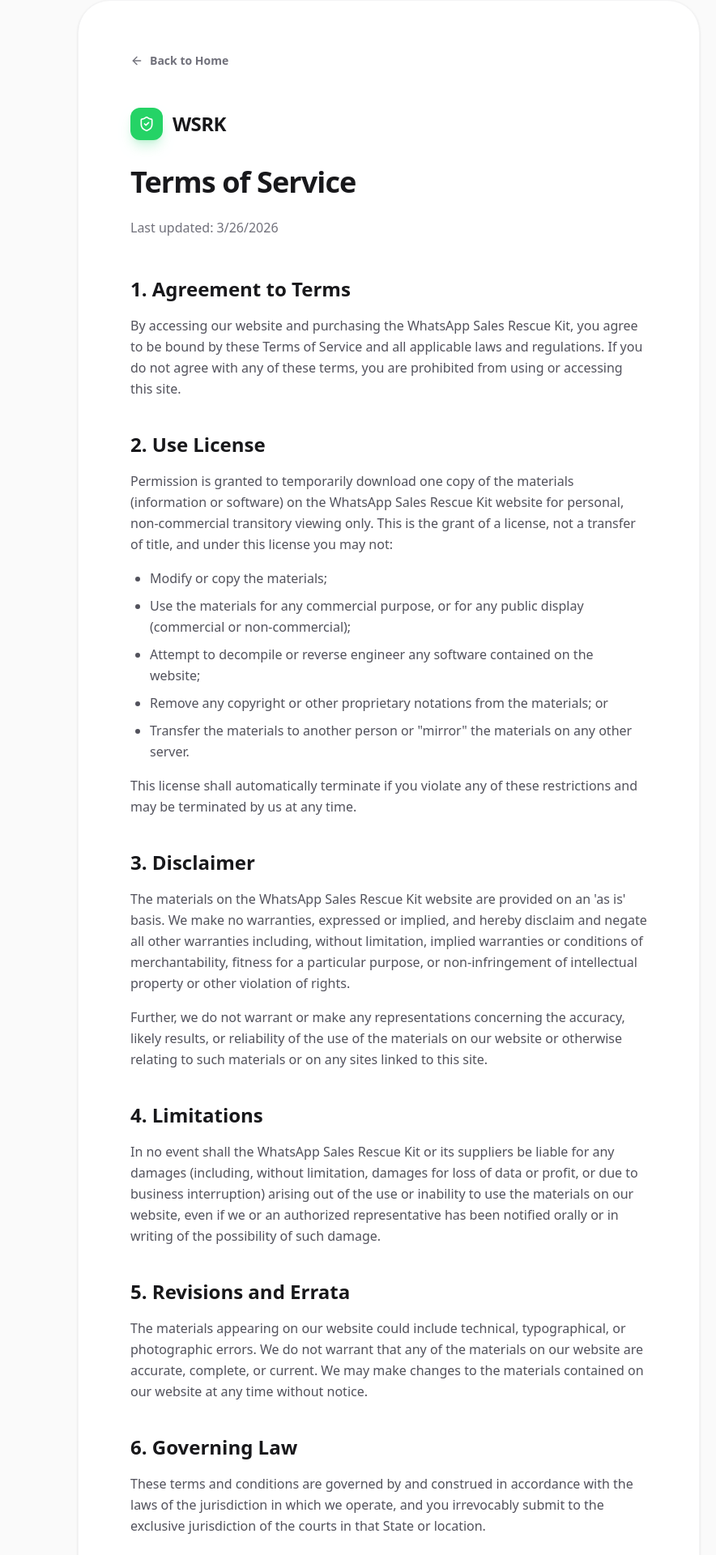
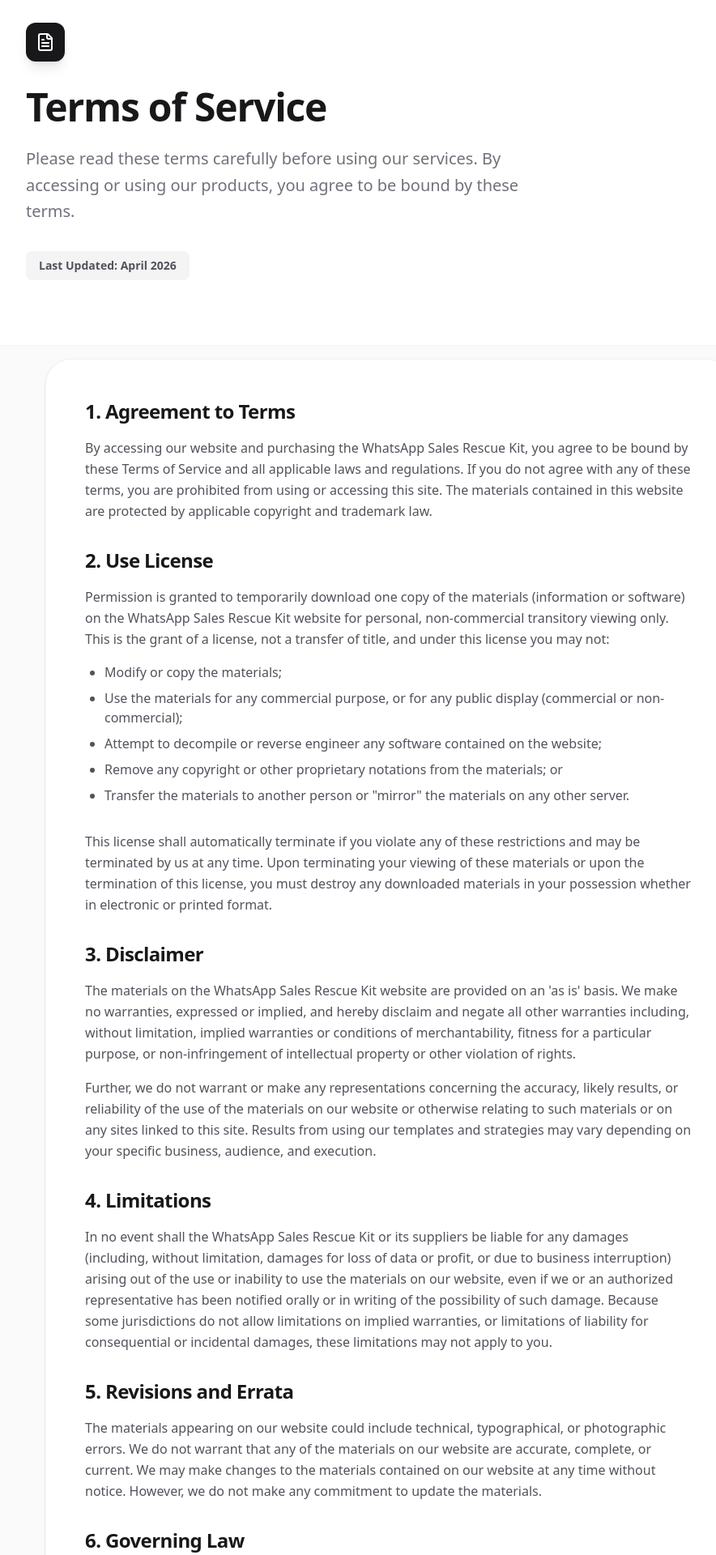
Before and after one commit to jaimz247/wsrk-landing-page, a React (Vite) app: page /terms-of-service in a window 1280 px wide. Shown: the part 80-2000 px from the top of the page at 81% size, without its empty margins (160-1044 px from the left). Built offline with nearby package versions, Linux system fonts and the light colour scheme.

Commit message:
feat: Add support center page and route
Introduces a new Support Center page and integrates it into the application's routing. This includes updating navigation links and creating the necessary React component and routes to access support information and FAQs.

```diff
--- a/src/App.tsx
+++ b/src/App.tsx
@@ -1243,7 +1243,7 @@
             <a href="https://app.chatsalesrescue.com/access" className="hover:text-zinc-900 transition-colors">Member Login</a>
             <Link to="/terms-of-service" className="hover:text-zinc-900 transition-colors">Terms of Service</Link>
             <Link to="/privacy-policy" className="hover:text-zinc-900 transition-colors">Privacy Policy</Link>
-            <a href="#" className="hover:text-zinc-900 transition-colors">Support Center</a>
+            <Link to="/support-center" className="hover:text-zinc-900 transition-colors">Support Center</Link>
           </div>
         </div>
       </footer>
--- a/src/main.tsx
+++ b/src/main.tsx
@@ -4,6 +4,7 @@
 import App from './App.tsx';
 import PrivacyPolicy from './pages/PrivacyPolicy.tsx';
 import TermsOfService from './pages/TermsOfService.tsx';
+import SupportCenter from './pages/SupportCenter.tsx';
 import './index.css';
 
 createRoot(document.getElementById('root')!).render(
@@ -13,6 +14,7 @@
         <Route path="/" element={<App />} />
         <Route path="/privacy-policy" element={<PrivacyPolicy />} />
         <Route path="/terms-of-service" element={<TermsOfService />} />
+        <Route path="/support-center" element={<SupportCenter />} />
       </Routes>
     </BrowserRouter>
   </StrictMode>,
--- a/src/pages/PrivacyPolicy.tsx
+++ b/src/pages/PrivacyPolicy.tsx
@@ -1,67 +1,75 @@
 import React from 'react';
-import { ShieldCheck, ArrowLeft } from 'lucide-react';
+import { ShieldCheck, ArrowLeft, Lock } from 'lucide-react';
 import { Link } from 'react-router-dom';
 
 export default function PrivacyPolicy() {
   return (
-    <div className="min-h-screen bg-zinc-50 text-zinc-900 font-sans antialiased py-20 px-6">
-      <div className="max-w-3xl mx-auto bg-white p-10 md:p-16 rounded-[40px] shadow-sm border border-zinc-100">
+    <div className="min-h-screen bg-zinc-50 text-zinc-900 font-sans antialiased">
+      {/* Header */}
+      <div className="bg-white border-b border-zinc-100 pt-10 pb-20 px-6">
+        <div className="max-w-4xl mx-auto">
           <Link to="/" className="inline-flex items-center gap-2 text-zinc-500 hover:text-zinc-900 font-bold text-sm mb-12 transition-colors">
             <ArrowLeft className="w-4 h-4" />
             Back to Home
           </Link>
 
           <div className="flex items-center gap-3 mb-8">
-          <div className="w-10 h-10 bg-[#25D366] rounded-xl flex items-center justify-center shadow-lg shadow-green-500/20">
-            <ShieldCheck className="w-5 h-5 text-white" />
+            <div className="w-12 h-12 bg-zinc-900 rounded-xl flex items-center justify-center shadow-lg">
+              <Lock className="w-6 h-6 text-white" />
             </div>
-          <span className="font-black text-2xl tracking-tight">WSRK</span>
           </div>
 
-        <h1 className="text-4xl font-black mb-6 tracking-tight">Privacy Policy</h1>
-        <p className="text-zinc-500 font-medium mb-12">Last updated: {new Date().toLocaleDateString()}</p>
+          <h1 className="text-5xl font-black mb-6 tracking-tight">Privacy Policy</h1>
+          <p className="text-xl text-zinc-500 font-medium max-w-2xl leading-relaxed">
+            We are committed to protecting your personal data and respecting your privacy. This policy explains how we handle your information.
+          </p>
+          <div className="mt-8 inline-flex items-center gap-2 px-4 py-2 bg-zinc-100 rounded-lg text-sm font-bold text-zinc-600">
+            Last Updated: April 2026
+          </div>
+        </div>
+      </div>
 
-        <div className="space-y-10 text-zinc-600 leading-relaxed">
-          <section>
-            <h2 className="text-2xl font-bold text-zinc-900 mb-4">1. Introduction</h2>
-            <p>
-              Welcome to the WhatsApp Sales Rescue Kit ("we," "our," or "us"). We respect your privacy and are committed to protecting your personal data. This privacy policy will inform you as to how we look after your personal data when you visit our website and tell you about your privacy rights and how the law protects you.
+      {/* Content */}
+      <div className="max-w-4xl mx-auto px-6 py-16 -mt-12">
+        <div className="bg-white p-8 md:p-12 rounded-[32px] shadow-sm border border-zinc-100">
+          <div className="prose prose-zinc max-w-none">
+            <h2 className="text-2xl font-black text-zinc-900 mb-4 tracking-tight">1. Introduction</h2>
+            <p className="text-zinc-600 leading-relaxed mb-8">
+              Welcome to WhatsApp Sales Rescue ("we," "our," or "us"). We respect your privacy and are committed to protecting your personal data. This privacy policy will inform you as to how we look after your personal data when you visit our website (regardless of where you visit it from) and tell you about your privacy rights and how the law protects you.
             </p>
-          </section>
 
-          <section>
-            <h2 className="text-2xl font-bold text-zinc-900 mb-4">2. The Data We Collect About You</h2>
-            <p>We may collect, use, store and transfer different kinds of personal data about you which we have grouped together as follows:</p>
-            <ul className="list-disc pl-6 mt-4 space-y-2">
-              <li><strong>Identity Data</strong> includes first name, last name, username or similar identifier.</li>
-              <li><strong>Contact Data</strong> includes email address and telephone numbers.</li>
-              <li><strong>Financial Data</strong> includes payment card details (processed securely by our payment providers).</li>
-              <li><strong>Transaction Data</strong> includes details about payments to and from you and other details of products and services you have purchased from us.</li>
-              <li><strong>Technical Data</strong> includes internet protocol (IP) address, your login data, browser type and version, time zone setting and location, browser plug-in types and versions, operating system and platform, and other technology on the devices you use to access this website.</li>
+            <h2 className="text-2xl font-black text-zinc-900 mb-4 tracking-tight">2. The Data We Collect About You</h2>
+            <p className="text-zinc-600 leading-relaxed mb-4">
+              Personal data, or personal information, means any information about an individual from which that person can be identified. We may collect, use, store and transfer different kinds of personal data about you which we have grouped together as follows:
+            </p>
+            <ul className="list-disc pl-6 mb-8 text-zinc-600 space-y-2">
+              <li><strong className="text-zinc-900">Identity Data:</strong> includes first name, last name, username or similar identifier.</li>
+              <li><strong className="text-zinc-900">Contact Data:</strong> includes email address and telephone numbers.</li>
+              <li><strong className="text-zinc-900">Financial Data:</strong> includes payment card details (processed securely by our payment providers; we do not store full card details).</li>
+              <li><strong className="text-zinc-900">Transaction Data:</strong> includes details about payments to and from you and other details of products and services you have purchased from us.</li>
+              <li><strong className="text-zinc-900">Technical Data:</strong> includes internet protocol (IP) address, your login data, browser type and version, time zone setting and location, and other technology on the devices you use to access this website.</li>
             </ul>
-          </section>
 
-          <section>
-            <h2 className="text-2xl font-bold text-zinc-900 mb-4">3. How We Use Your Personal Data</h2>
-            <p>We will only use your personal data when the law allows us to. Most commonly, we will use your personal data in the following circumstances:</p>
-            <ul className="list-disc pl-6 mt-4 space-y-2">
-              <li>Where we need to perform the contract we are about to enter into or have entered into with you.</li>
+            <h2 className="text-2xl font-black text-zinc-900 mb-4 tracking-tight">3. How We Use Your Personal Data</h2>
+            <p className="text-zinc-600 leading-relaxed mb-4">
+              We will only use your personal data when the law allows us to. Most commonly, we will use your personal data in the following circumstances:
+            </p>
+            <ul className="list-disc pl-6 mb-8 text-zinc-600 space-y-2">
+              <li>Where we need to perform the contract we are about to enter into or have entered into with you (e.g., delivering the WhatsApp Sales Rescue Kit).</li>
               <li>Where it is necessary for our legitimate interests (or those of a third party) and your interests and fundamental rights do not override those interests.</li>
               <li>Where we need to comply with a legal obligation.</li>
             </ul>
-          </section>
 
-          <section>
-            <h2 className="text-2xl font-bold text-zinc-900 mb-4">4. Data Security</h2>
-            <p>
-              We have put in place appropriate security measures to prevent your personal data from being accidentally lost, used or accessed in an unauthorized way, altered or disclosed. In addition, we limit access to your personal data to those employees, agents, contractors and other third parties who have a business need to know.
+            <h2 className="text-2xl font-black text-zinc-900 mb-4 tracking-tight">4. Data Security</h2>
+            <p className="text-zinc-600 leading-relaxed mb-8">
+              We have put in place appropriate security measures to prevent your personal data from being accidentally lost, used, or accessed in an unauthorized way, altered, or disclosed. In addition, we limit access to your personal data to those employees, agents, contractors, and other third parties who have a business need to know. They will only process your personal data on our instructions and they are subject to a duty of confidentiality.
             </p>
-          </section>
 
-          <section>
-            <h2 className="text-2xl font-bold text-zinc-900 mb-4">5. Your Legal Rights</h2>
-            <p>Under certain circumstances, you have rights under data protection laws in relation to your personal data, including the right to:</p>
-            <ul className="list-disc pl-6 mt-4 space-y-2">
+            <h2 className="text-2xl font-black text-zinc-900 mb-4 tracking-tight">5. Your Legal Rights</h2>
+            <p className="text-zinc-600 leading-relaxed mb-4">
+              Under certain circumstances, you have rights under data protection laws in relation to your personal data, including the right to:
+            </p>
+            <ul className="list-disc pl-6 mb-8 text-zinc-600 space-y-2">
               <li>Request access to your personal data.</li>
               <li>Request correction of your personal data.</li>
               <li>Request erasure of your personal data.</li>
@@ -70,14 +78,12 @@
               <li>Request transfer of your personal data.</li>
               <li>Right to withdraw consent.</li>
             </ul>
-          </section>
 
-          <section>
-            <h2 className="text-2xl font-bold text-zinc-900 mb-4">6. Contact Us</h2>
-            <p>
-              If you have any questions about this privacy policy or our privacy practices, please contact us at support@chatsalesrescue.com.
+            <h2 className="text-2xl font-black text-zinc-900 mb-4 tracking-tight">6. Contact Us</h2>
+            <p className="text-zinc-600 leading-relaxed mb-8">
+              If you have any questions about this privacy policy or our privacy practices, please contact us at <a href="mailto:support@chatsalesrescue.com" className="text-[#25D366] font-bold hover:underline">support@chatsalesrescue.com</a>.
             </p>
-          </section>
+          </div>
         </div>
       </div>
     </div>
--- a/src/pages/TermsOfService.tsx
+++ b/src/pages/TermsOfService.tsx
@@ -1,81 +1,81 @@
 import React from 'react';
-import { ShieldCheck, ArrowLeft } from 'lucide-react';
+import { ShieldCheck, ArrowLeft, FileText } from 'lucide-react';
 import { Link } from 'react-router-dom';
 
 export default function TermsOfService() {
   return (
-    <div className="min-h-screen bg-zinc-50 text-zinc-900 font-sans antialiased py-20 px-6">
-      <div className="max-w-3xl mx-auto bg-white p-10 md:p-16 rounded-[40px] shadow-sm border border-zinc-100">
+    <div className="min-h-screen bg-zinc-50 text-zinc-900 font-sans antialiased">
+      {/* Header */}
+      <div className="bg-white border-b border-zinc-100 pt-10 pb-20 px-6">
+        <div className="max-w-4xl mx-auto">
           <Link to="/" className="inline-flex items-center gap-2 text-zinc-500 hover:text-zinc-900 font-bold text-sm mb-12 transition-colors">
             <ArrowLeft className="w-4 h-4" />
             Back to Home
           </Link>
 
           <div className="flex items-center gap-3 mb-8">
-          <div className="w-10 h-10 bg-[#25D366] rounded-xl flex items-center justify-center shadow-lg shadow-green-500/20">
-            <ShieldCheck className="w-5 h-5 text-white" />
+            <div className="w-12 h-12 bg-zinc-900 rounded-xl flex items-center justify-center shadow-lg">
+              <FileText className="w-6 h-6 text-white" />
             </div>
-          <span className="font-black text-2xl tracking-tight">WSRK</span>
           </div>
 
-        <h1 className="text-4xl font-black mb-6 tracking-tight">Terms of Service</h1>
-        <p className="text-zinc-500 font-medium mb-12">Last updated: {new Date().toLocaleDateString()}</p>
+          <h1 className="text-5xl font-black mb-6 tracking-tight">Terms of Service</h1>
+          <p className="text-xl text-zinc-500 font-medium max-w-2xl leading-relaxed">
+            Please read these terms carefully before using our services. By accessing or using our products, you agree to be bound by these terms.
+          </p>
+          <div className="mt-8 inline-flex items-center gap-2 px-4 py-2 bg-zinc-100 rounded-lg text-sm font-bold text-zinc-600">
+            Last Updated: April 2026
+          </div>
+        </div>
+      </div>
 
-        <div className="space-y-10 text-zinc-600 leading-relaxed">
-          <section>
-            <h2 className="text-2xl font-bold text-zinc-900 mb-4">1. Agreement to Terms</h2>
-            <p>
-              By accessing our website and purchasing the WhatsApp Sales Rescue Kit, you agree to be bound by these Terms of Service and all applicable laws and regulations. If you do not agree with any of these terms, you are prohibited from using or accessing this site.
+      {/* Content */}
+      <div className="max-w-4xl mx-auto px-6 py-16 -mt-12">
+        <div className="bg-white p-8 md:p-12 rounded-[32px] shadow-sm border border-zinc-100">
+          <div className="prose prose-zinc max-w-none">
+            <h2 className="text-2xl font-black text-zinc-900 mb-4 tracking-tight">1. Agreement to Terms</h2>
+            <p className="text-zinc-600 leading-relaxed mb-8">
+              By accessing our website and purchasing the WhatsApp Sales Rescue Kit, you agree to be bound by these Terms of Service and all applicable laws and regulations. If you do not agree with any of these terms, you are prohibited from using or accessing this site. The materials contained in this website are protected by applicable copyright and trademark law.
             </p>
-          </section>
 
-          <section>
-            <h2 className="text-2xl font-bold text-zinc-900 mb-4">2. Use License</h2>
-            <p>
+            <h2 className="text-2xl font-black text-zinc-900 mb-4 tracking-tight">2. Use License</h2>
+            <p className="text-zinc-600 leading-relaxed mb-4">
               Permission is granted to temporarily download one copy of the materials (information or software) on the WhatsApp Sales Rescue Kit website for personal, non-commercial transitory viewing only. This is the grant of a license, not a transfer of title, and under this license you may not:
             </p>
-            <ul className="list-disc pl-6 mt-4 space-y-2">
+            <ul className="list-disc pl-6 mb-8 text-zinc-600 space-y-2">
               <li>Modify or copy the materials;</li>
               <li>Use the materials for any commercial purpose, or for any public display (commercial or non-commercial);</li>
               <li>Attempt to decompile or reverse engineer any software contained on the website;</li>
               <li>Remove any copyright or other proprietary notations from the materials; or</li>
               <li>Transfer the materials to another person or "mirror" the materials on any other server.</li>
             </ul>
-            <p className="mt-4">
-              This license shall automatically terminate if you violate any of these restrictions and may be terminated by us at any time.
+            <p className="text-zinc-600 leading-relaxed mb-8">
+              This license shall automatically terminate if you violate any of these restrictions and may be terminated by us at any time. Upon terminating your viewing of these materials or upon the termination of this license, you must destroy any downloaded materials in your possession whether in electronic or printed format.
             </p>
-          </section>
 
-          <section>
-            <h2 className="text-2xl font-bold text-zinc-900 mb-4">3. Disclaimer</h2>
-            <p>
+            <h2 className="text-2xl font-black text-zinc-900 mb-4 tracking-tight">3. Disclaimer</h2>
+            <p className="text-zinc-600 leading-relaxed mb-4">
               The materials on the WhatsApp Sales Rescue Kit website are provided on an 'as is' basis. We make no warranties, expressed or implied, and hereby disclaim and negate all other warranties including, without limitation, implied warranties or conditions of merchantability, fitness for a particular purpose, or non-infringement of intellectual property or other violation of rights.
             </p>
-            <p className="mt-4">
-              Further, we do not warrant or make any representations concerning the accuracy, likely results, or reliability of the use of the materials on our website or otherwise relating to such materials or on any sites linked to this site.
+            <p className="text-zinc-600 leading-relaxed mb-8">
+              Further, we do not warrant or make any representations concerning the accuracy, likely results, or reliability of the use of the materials on our website or otherwise relating to such materials or on any sites linked to this site. Results from using our templates and strategies may vary depending on your specific business, audience, and execution.
             </p>
-          </section>
 
-          <section>
-            <h2 className="text-2xl font-bold text-zinc-900 mb-4">4. Limitations</h2>
-            <p>
-              In no event shall the WhatsApp Sales Rescue Kit or its suppliers be liable for any damages (including, without limitation, damages for loss of data or profit, or due to business interruption) arising out of the use or inability to use the materials on our website, even if we or an authorized representative has been notified orally or in writing of the possibility of such damage.
+            <h2 className="text-2xl font-black text-zinc-900 mb-4 tracking-tight">4. Limitations</h2>
+            <p className="text-zinc-600 leading-relaxed mb-8">
+              In no event shall the WhatsApp Sales Rescue Kit or its suppliers be liable for any damages (including, without limitation, damages for loss of data or profit, or due to business interruption) arising out of the use or inability to use the materials on our website, even if we or an authorized representative has been notified orally or in writing of the possibility of such damage. Because some jurisdictions do not allow limitations on implied warranties, or limitations of liability for consequential or incidental damages, these limitations may not apply to you.
             </p>
-          </section>
 
-          <section>
-            <h2 className="text-2xl font-bold text-zinc-900 mb-4">5. Revisions and Errata</h2>
-            <p>
-              The materials appearing on our website could include technical, typographical, or photographic errors. We do not warrant that any of the materials on our website are accurate, complete, or current. We may make changes to the materials contained on our website at any time without notice.
+            <h2 className="text-2xl font-black text-zinc-900 mb-4 tracking-tight">5. Revisions and Errata</h2>
+            <p className="text-zinc-600 leading-relaxed mb-8">
+              The materials appearing on our website could include technical, typographical, or photographic errors. We do not warrant that any of the materials on our website are accurate, complete, or current. We may make changes to the materials contained on our website at any time without notice. However, we do not make any commitment to update the materials.
             </p>
-          </section>
 
-          <section>
-            <h2 className="text-2xl font-bold text-zinc-900 mb-4">6. Governing Law</h2>
-            <p>
+            <h2 className="text-2xl font-black text-zinc-900 mb-4 tracking-tight">6. Governing Law</h2>
+            <p className="text-zinc-600 leading-relaxed mb-8">
               These terms and conditions are governed by and construed in accordance with the laws of the jurisdiction in which we operate, and you irrevocably submit to the exclusive jurisdiction of the courts in that State or location.
             </p>
-          </section>
+          </div>
         </div>
       </div>
     </div>
```
Also changed, not shown: src/pages/SupportCenter.tsx (added, +134 -0 lines). Lines whose indentation alone changed are shown as unchanged.
